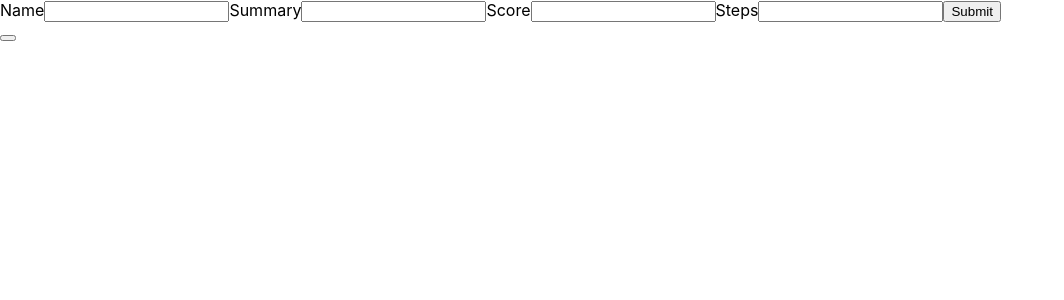
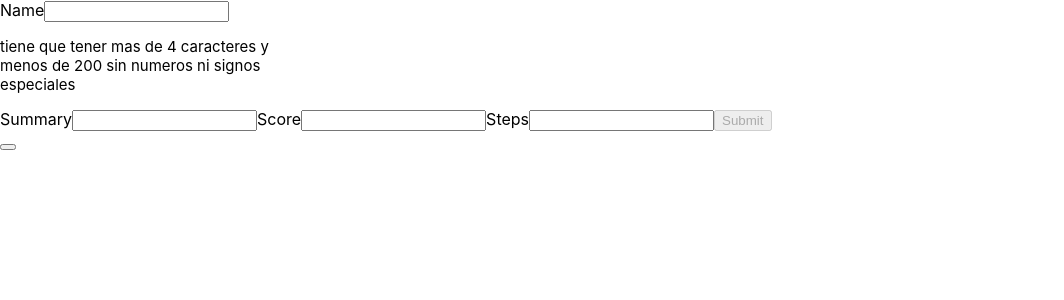
Before and after one commit to Valderrama20/Food, a React (Create React App) app in the folder client/: page /Formulario in a window 1280 px wide. Shown: the top 300 px of the page, without its empty margins (0-1064 px from the left). Built offline with nearby package versions, Linux system fonts and the light colour scheme.

Commit message:
en formulario

```diff
--- a/client/src/HomeCp/Card.jsx
+++ b/client/src/HomeCp/Card.jsx
@@ -1,10 +1,12 @@
 import React from "react";
 import { Link } from "react-router-dom";
+import "./General_Css/Card.css"
+
 const Card = ({id, img, name ,diets}) => {
     return(
-      <Link to={`Detalles/${id}`}>
-      <div>
-      <h3>{name}</h3>
+      <Link id="Link" to={`/Detalles/${id}`}>
+      <div id="Card">
+      <h4>{name}</h4>
       <img src={img} alt="food" />
       <p>{diets}</p>
       </div>
--- a/client/src/HomeCp/CreacionRc/Formulario.jsx
+++ b/client/src/HomeCp/CreacionRc/Formulario.jsx
@@ -58,13 +58,14 @@ const Form = () => {
     <form onSubmit={crear} >
         <label >Name</label>
         <input type="text" name="title" onChange={set} id="title"/>
+        <p id="Error_Title">tiene que tener mas de 4 caracteres y menos de 200 sin numeros ni signos especiales</p>
         <label htmlFor="" >Summary</label>
         <input type="text" name="summary" onChange={set} id="summary"/>
         <label htmlFor="" >Score</label>
         <input type="number" name="healthScore" onChange={set} id="healthScore"/>
         <label htmlFor="">Steps</label>
         <input type="text" name="steps" onChange={set} id="steps"/>
-         <input type="submit" />
+         <input type="submit" id="btn" disabled/>
     </form>
     <button onClick={() => console.log(diets2)}></button>
     <div>
--- a/client/src/HomeCp/CreacionRc/formulario.css
+++ b/client/src/HomeCp/CreacionRc/formulario.css
@@ -2,6 +2,14 @@
  border: 2px solid red;
  outline: none;
  box-shadow: 2px 0px 20px rgba(163,163,163)
+
+}
+
+#Error_Title{
+
+    font-size: 15px;
+    width: 300px;
+    display: block;
 }
 
 .usando:focus{
--- /dev/null
+++ b/client/src/HomeCp/General_Css/Card.css
@@ -0,0 +1,15 @@
+#Card{
+
+    width: 200px;
+   height: auto;
+   border: 1px black solid;
+  text-align: center;
+  border-radius: 10px;
+  display: inline-block;
+  padding: 10px;
+
+}
+#Card img{
+    max-width: 200px;
+
+}
```
